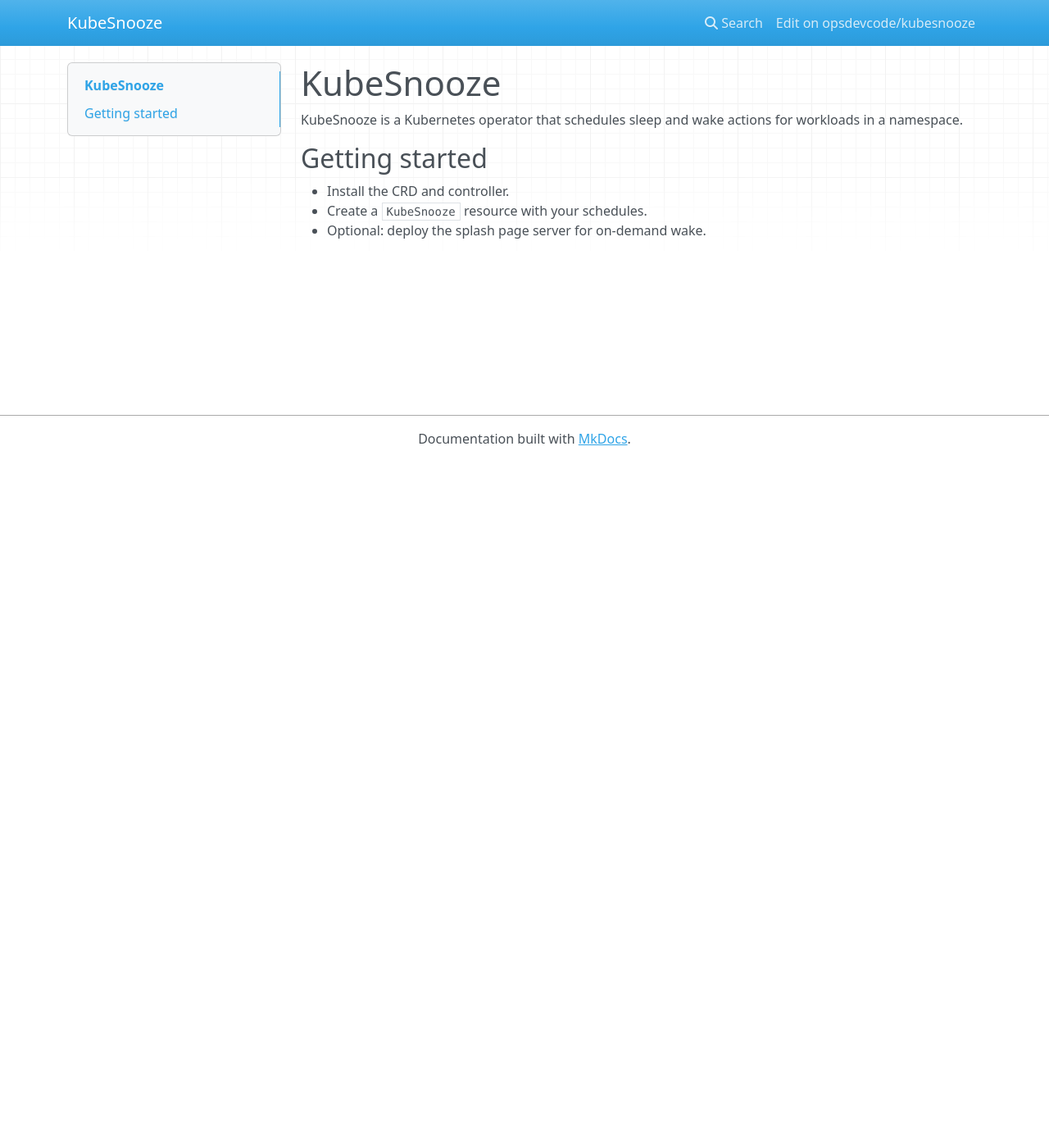
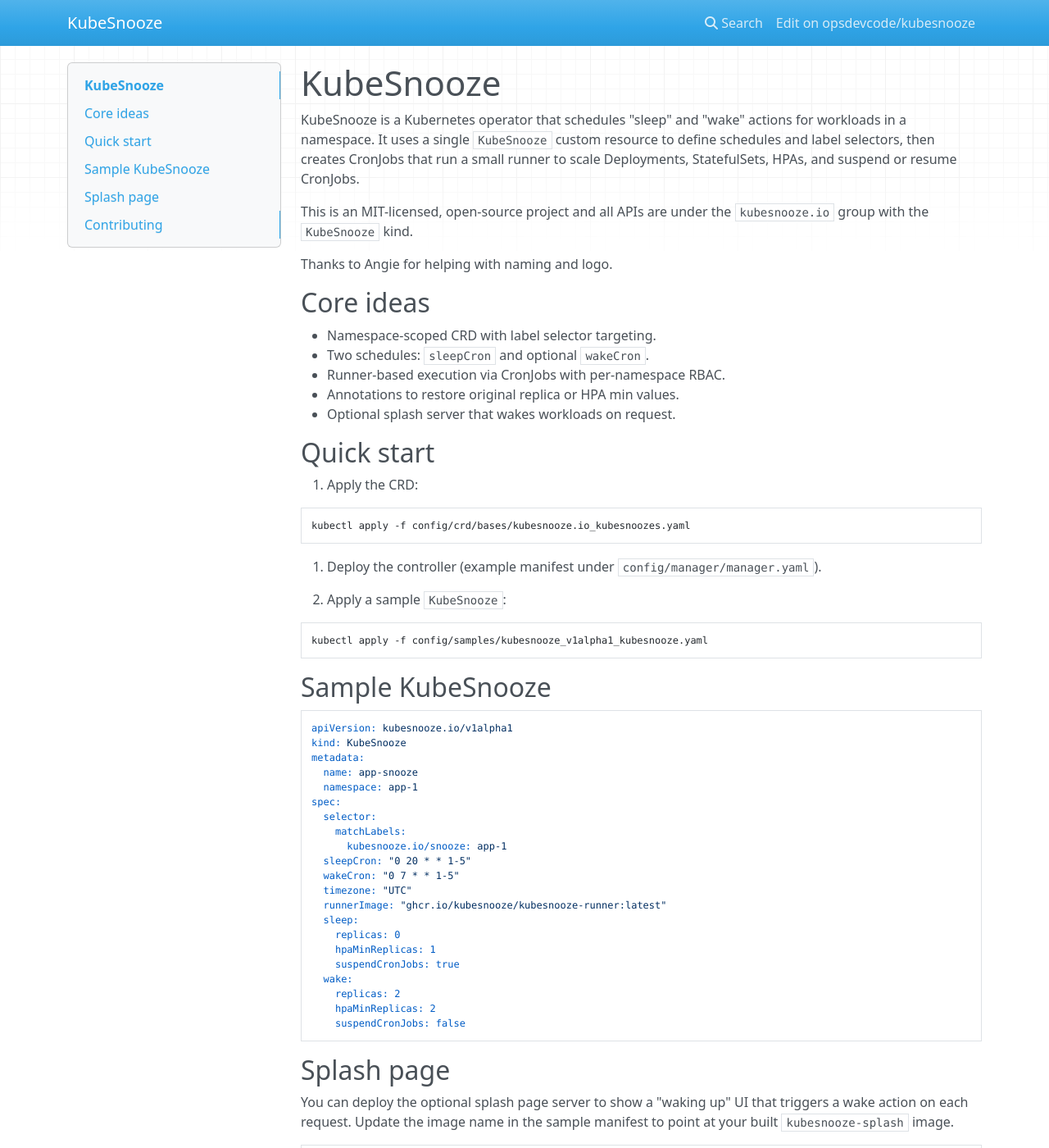
Before and after one commit to opsdevcode/kubesnooze, an MkDocs documentation site: the page built from docs/index.md, in a window 1280 px wide and 1400 px high. Shown: the whole window at 82% size. Built offline with MkDocs 1.6.1, drawn with Linux system fonts in a browser that asks for light colours; nearby versions of some CDN libraries; some of the changed text lies outside the part shown.

Commit message:
feat(fixed versioning): should be final fix for versoing automation

````diff
--- a/docs/index.md
+++ b/docs/index.md
@@ -1,10 +1,90 @@
 # KubeSnooze
 
-KubeSnooze is a Kubernetes operator that schedules sleep and wake actions for
-workloads in a namespace.
+KubeSnooze is a Kubernetes operator that schedules "sleep" and "wake" actions
+for workloads in a namespace. It uses a single `KubeSnooze` custom resource to
+define schedules and label selectors, then creates CronJobs that run a small
+runner to scale Deployments, StatefulSets, HPAs, and suspend or resume CronJobs.
 
-## Getting started
+This is an MIT-licensed, open-source project and all APIs are under the
+`kubesnooze.io` group with the `KubeSnooze` kind.
 
-- Install the CRD and controller.
-- Create a `KubeSnooze` resource with your schedules.
-- Optional: deploy the splash page server for on-demand wake.
+Thanks to Angie for helping with naming and logo.
+
+## Core ideas
+
+- Namespace-scoped CRD with label selector targeting.
+- Two schedules: `sleepCron` and optional `wakeCron`.
+- Runner-based execution via CronJobs with per-namespace RBAC.
+- Annotations to restore original replica or HPA min values.
+- Optional splash server that wakes workloads on request.
+
+## Quick start
+
+1. Apply the CRD:
+
+```sh
+kubectl apply -f config/crd/bases/kubesnooze.io_kubesnoozes.yaml
+```
+
+1. Deploy the controller (example manifest under `config/manager/manager.yaml`).
+
+1. Apply a sample `KubeSnooze`:
+
+```sh
+kubectl apply -f config/samples/kubesnooze_v1alpha1_kubesnooze.yaml
+```
+
+## Sample KubeSnooze
+
+```yaml
+apiVersion: kubesnooze.io/v1alpha1
+kind: KubeSnooze
+metadata:
+  name: app-snooze
+  namespace: app-1
+spec:
+  selector:
+    matchLabels:
+      kubesnooze.io/snooze: app-1
+  sleepCron: "0 20 * * 1-5"
+  wakeCron: "0 7 * * 1-5"
+  timezone: "UTC"
+  runnerImage: "ghcr.io/kubesnooze/kubesnooze-runner:latest"
+  sleep:
+    replicas: 0
+    hpaMinReplicas: 1
+    suspendCronJobs: true
+  wake:
+    replicas: 2
+    hpaMinReplicas: 2
+    suspendCronJobs: false
+```
+
+## Splash page
+
+You can deploy the optional splash page server to show a "waking up" UI that
+triggers a wake action on each request. Update the image name in the sample
+manifest to point at your built `kubesnooze-splash` image.
+
+```sh
+kubectl apply -f config/samples/kubesnooze_splash.yaml
+```
+
+The splash server supports service-based wake modes:
+
+- `KUBESNOOZE_SERVICE_MODE=selector` (default): use `KUBESNOOZE_LABEL_SELECTOR`
+- `KUBESNOOZE_SERVICE_MODE=service`: use `KUBESNOOZE_SERVICE_NAME`
+- `KUBESNOOZE_SERVICE_MODE=all`: wake workloads for every Service selector
+
+You can also pass `?service=your-service-name` to target a single Service.
+
+To require login for the splash page, set `KUBESNOOZE_AUTH_USERNAME` and
+`KUBESNOOZE_AUTH_PASSWORD`. When both are set, the splash page uses HTTP Basic
+Auth.
+
+## Contributing
+
+This repo requires PRs for all changes except the repository owner. CI enforces
+Conventional Commits and reports the required semver bump based on commit
+messages and the latest git tag. See `CONTRIBUTING.md` for branch protection
+and CI setup.
````
Also changed, not shown: CONTRIBUTING.md (+3 -3 lines), README.md (+2 -3 lines), .releaserc.json (added), 1 other file.
